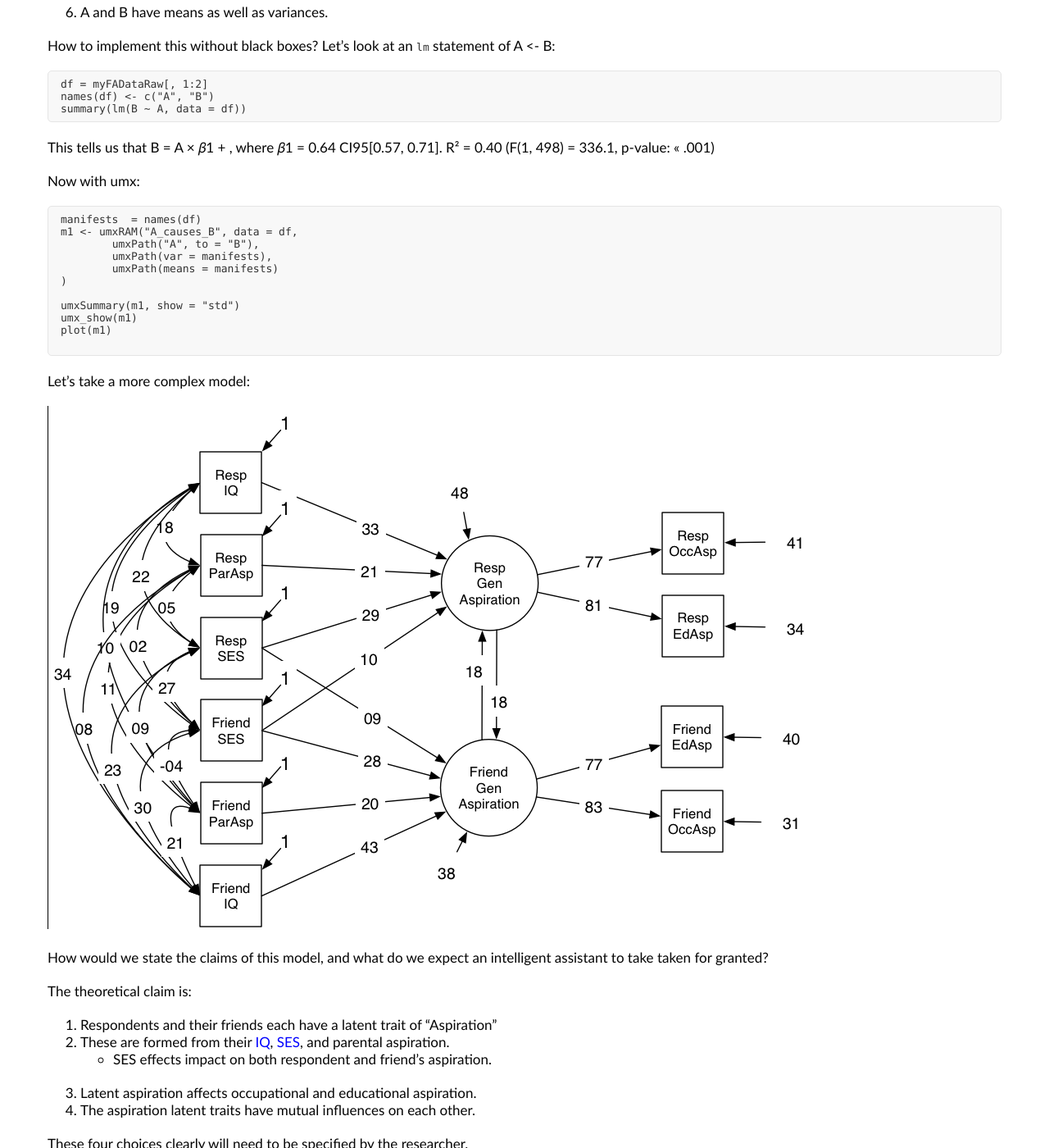
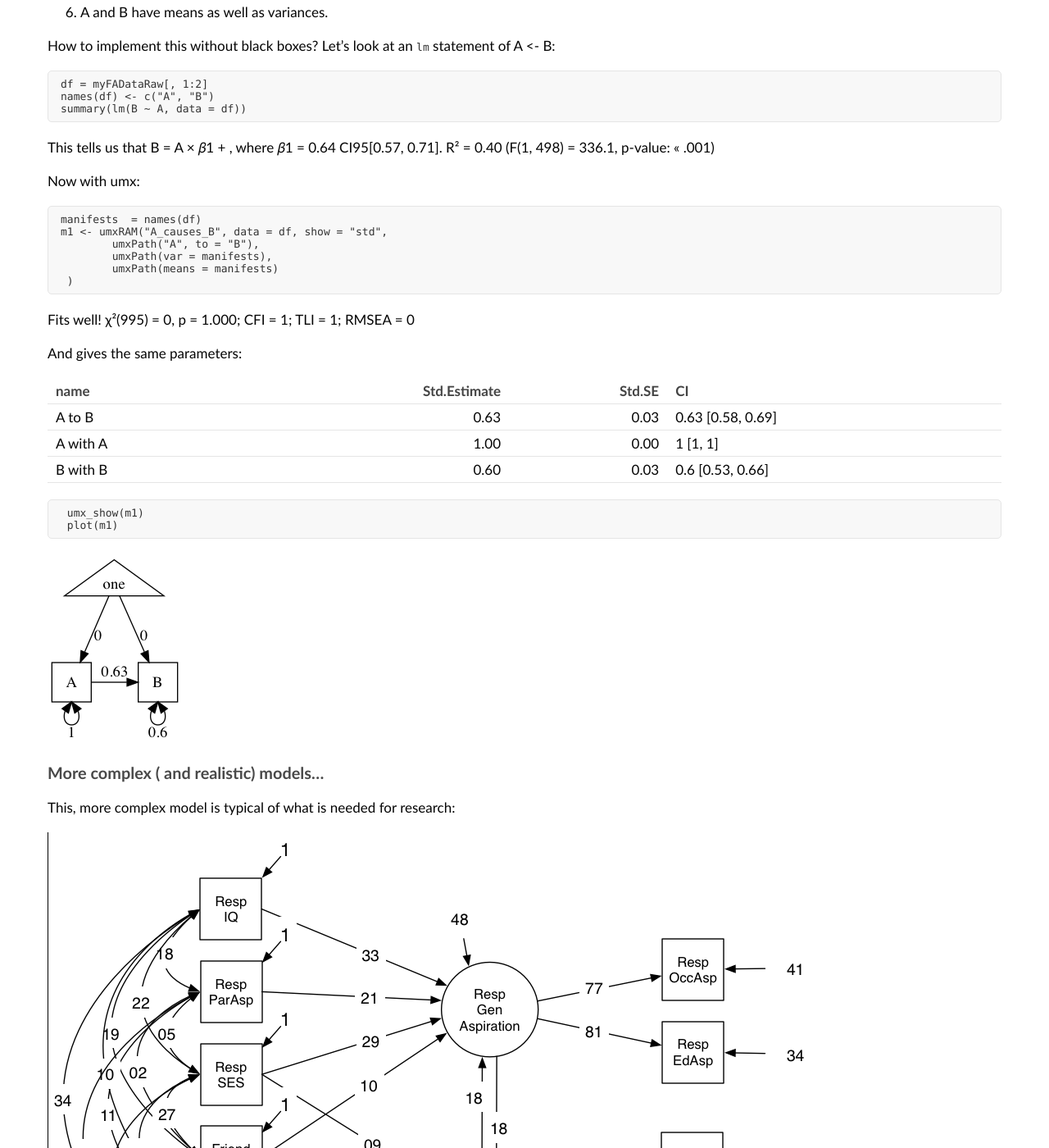
Before and after one commit to tbates/tbates.github.io, a Jekyll site: the page built from _posts/2020-11-23-base-What_you_want_is_what_you_get.md, in a window 1280 px wide and 1400 px high, scrolled down 1249 px. Shown: the whole window at 82% size. Built offline with Jekyll 4.4.1, drawn with Linux system fonts in a browser that asks for light colours; Markdown is read by kramdown in place of the engine named in the settings.

Commit message:
no message

````diff
--- a/_posts/2020-11-23-base-What_you_want_is_what_you_get.md
+++ b/_posts/2020-11-23-base-What_you_want_is_what_you_get.md
@@ -61,21 +61,37 @@ This tells us that B = A × 𝛽1 + , where 𝛽1 = 0.64  CI95[0.57, 0.71]. R²
 
 Now with umx:
 
-```splus
+ ```splus
 manifests  = names(df)
-m1 <- umxRAM("A_causes_B", data = df,
-	umxPath("A", to = "B"),
-	umxPath(var = manifests),
-	umxPath(means = manifests)
-)
-
-umxSummary(m1, show = "std")
-umx_show(m1)
-plot(m1)
-
+m1 <- umxRAM("A_causes_B", data = df, show = "std",
+ 	umxPath("A", to = "B"),
+ 	umxPath(var = manifests),
+ 	umxPath(means = manifests)
+ )
 ```
 
-Let's take a more complex model:
+Fits well!
+χ²(995) = 0, p = 1.000; CFI = 1; TLI = 1; RMSEA = 0
+
+And gives the same parameters:
+
+|name     | Std.Estimate| Std.SE|CI                |
+|:--------|------------:|------:|:-----------------|
+|A to B   |         0.63|   0.03|0.63 [0.58, 0.69] |
+|A with A |         1.00|   0.00|1 [1, 1]          |
+|B with B |         0.60|   0.03|0.6 [0.53, 0.66]  |
+
+
+```splus
+ umx_show(m1)
+ plot(m1)
+```
+<img src="/media/base/A_causes_B.png" alt="lm(B ~ A, data = df)">
+
+### More complex ( and realistic) models...
+
+
+This, more complex model is typical of what is needed for research:
 
 <img src="/media/umxFixed/Duncan.png" alt="Duncan SEM model">
 
--- a/index.html
+++ b/index.html
@@ -6,7 +6,7 @@ title: "umx: Help for Structural Equation Modeling"
 <div class="wrapper">
 <section>
 
-	<h3><a name="welcome-to-github-pages" class="anchor" href="#welcome-to-github-pages"><span class="octicon octicon-link"></span></a>Welcome to getting structural equation modeling done fast.</h3>
+	<h3><a name="welcome" class="anchor" href="#welcome"><span class="octicon octicon-link"></span></a>Welcome to getting structural equation modeling done fast.</h3>
 
 	<p><strong>umx</strong> is an R package with one purpose: helping you get things done with <a href="http://en.wikipedia.org/wiki/Structural_equation_modeling">Structural Equation Modeling</a>
 	using <a href="http://openmx.psyc.virginia.edu">OpenMx</a>. The design goals are to make SEM quicker and easier to implement, update, and publish.</p>
````
Also changed, not shown: Gemfile.lock (deleted), media/base/A_causes_B.png (added).
